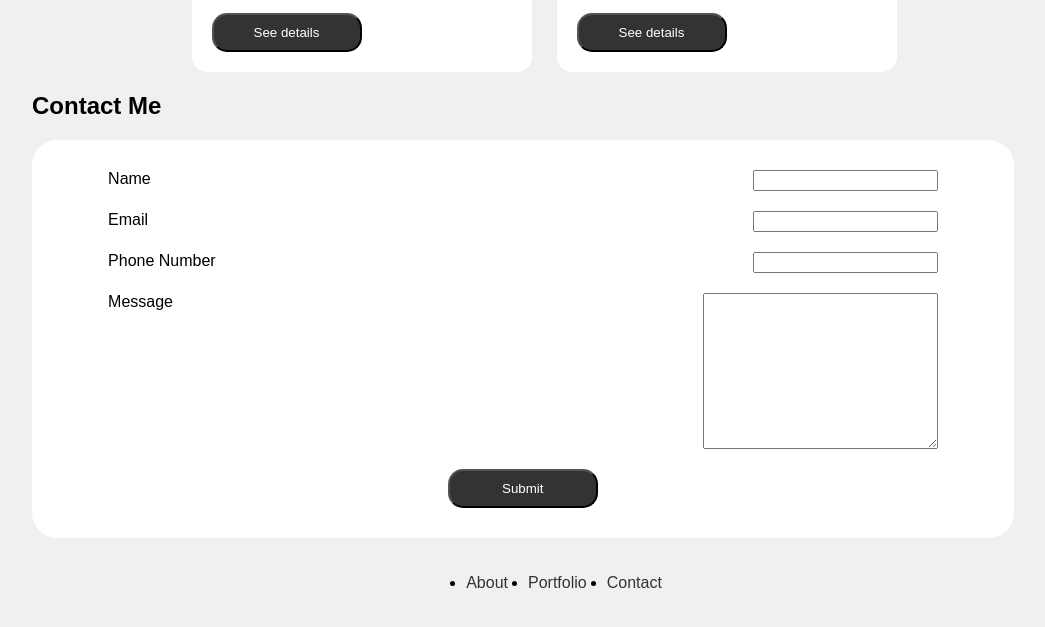
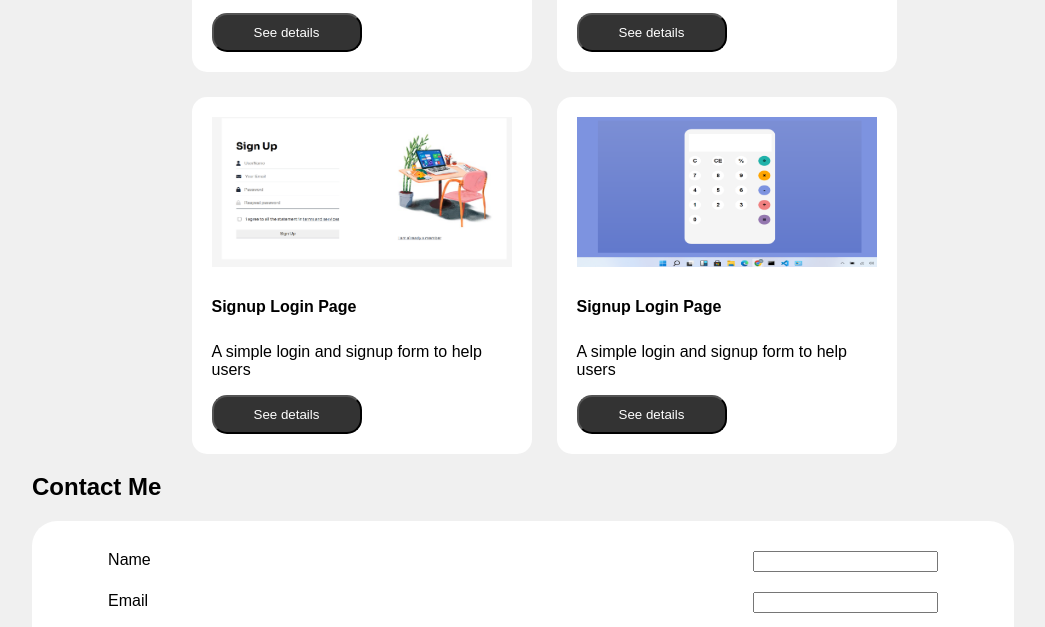
Before and after one commit to Glory995/HNGPortfolio, a plain HTML site: page index.html in a window 1280 px wide. Shown: the part 1715-2342 px from the top of the page, without its empty margins (96-1141 px from the left). Drawn offline with Linux system fonts and the light colour scheme; files whose address does not match are found by name.

Commit message:
added more

```diff
--- a/index.html
+++ b/index.html
@@ -94,6 +94,27 @@
 
             </div>
 
+
+            <div class="card">
+                <img src="./images/signup.PNG" alt="">
+                <h5 class="projecttitlee">Signup Login Page</h5>
+
+                <p class="description"> A simple login and signup form to help users</p>
+
+                <button> <a href="https://login-form-tau-nine.vercel.app/index.html?authuser=0">See details</a></button>
+
+            </div>
+
+            <div class="card">
+                <img src="./images/calculator.PNG" alt="">
+                <h5 class="projecttitlee">Signup Login Page</h5>
+
+                <p class="description"> A simple login and signup form to help users</p>
+
+                <button> <a href="https://login-form-tau-nine.vercel.app/index.html?authuser=0">See details</a></button>
+
+            </div>
+
         </section>
             <h2>Contact Me </h2>
         <section id="contact">
```
Also changed, not shown: images/calculator.PNG (added), images/signup.PNG (added).
